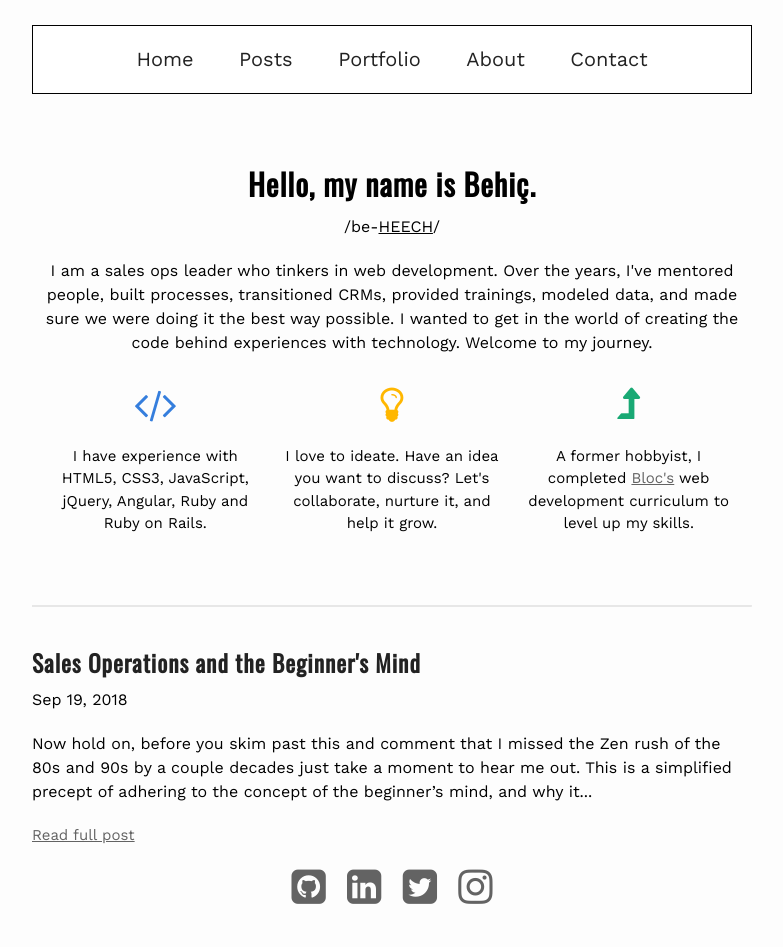
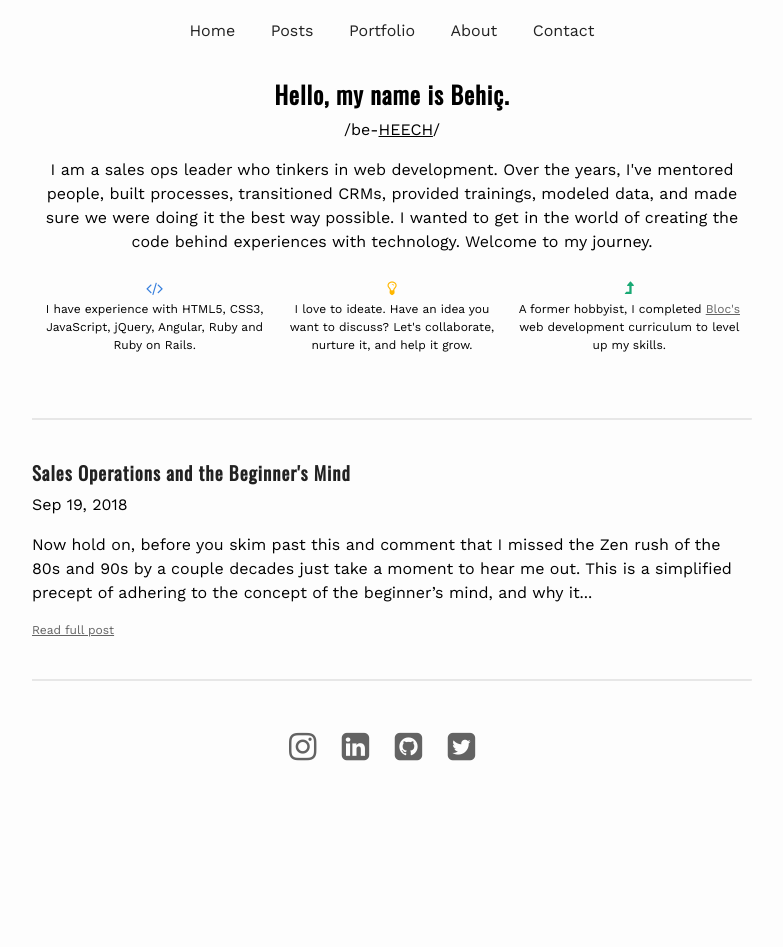
Before and after one commit to behica/behica.github.io, a Jekyll site: the page built from index.html, in a window 1280 px wide. Shown: the whole page, without its empty margins (248-1031 px from the left). Built offline with Jekyll 4.4.1, drawn with Linux system fonts in a browser that asks for light colours; nearby versions of some CDN libraries; some web fonts are replaced; after the commit the page ends 900 px from its top, so only the background shows below that.

Commit message:
Updated menu system and font sizes

```diff
--- a/_includes/footer.html
+++ b/_includes/footer.html
@@ -1,6 +1,8 @@
-<div>
+<hr />
+<div class='footer'>
+  <a href="https://www.instagram.com/behicbey/" class="fa fa-instagram"></a>
+  <a href="https://linkedin.com/in/behic" class="fa fa-linkedin-square"></a>
   <a href="https://github.com/behica" class="fa fa-github-square"></a>
-  <a href="https://linkedin.com/in/behic" class="fa fa-linkedin-square"></a>
   <a href="https://twitter.com/behic_bey" class="fa fa-twitter-square"></a>
-  <a href="https://www.instagram.com/behicbey/" class="fa fa-instagram"></a>
 </div>
+<script src="/script.js"></script>
--- a/_includes/header.html
+++ b/_includes/header.html
@@ -1,9 +1,9 @@
-<nav class='nav bg-white'>
-  <ul class='ba'>
-    <li><a href="/">Home</a></li>
-    <li><a href="/posts">Posts</a></li>
-    <li><a href="/portfolio">Portfolio</a></li>
-    <li><a href="/about">About</a></li>
-    <li><a href="/contact">Contact</a></li>
-  </ul>
+<nav class='nav' id='myNav'>
+    <a href="javascript:void(0);" class='icon' id='iconText' onclick="navDisplay()">Menu <i class="fa fa-bars"></i>
+    </a>
+    <a href="/">Home</a>
+    <a href="/posts">Posts</a>
+    <a href="/portfolio">Portfolio</a>
+    <a href="/about">About</a>
+    <a href="/contact">Contact</a>
 </nav>
--- a/_layouts/default.html
+++ b/_layouts/default.html
@@ -3,18 +3,14 @@
 {% include head.html %}
   <body>
     <div class="container">
-      <main class='flex flex-column min-vh-100'>
-        <header class='tc mt1 mb3'>
         {% include header.html %}
-        </header>
-        <section class='fl w-100 flex-auto'>
+      <section class='content'>
         {{ content }}
       </section>
-        <footer class='mb3 tc'>
+      <footer>
         {% include footer.html %}
         {% include analytics.html %}
       </footer>
-      </main>
     </div>
   </body>
 </html>
--- a/_layouts/page.html
+++ b/_layouts/page.html
@@ -5,6 +5,6 @@
   <h1 class="tc">{{ page.title }}</h1>
 {% endif %}
 
-  <article class='flex-auto'>
+  <article>
   {{ content }}
   </article>
--- a/css/main.css
+++ b/css/main.css
@@ -10,23 +10,15 @@
 	-moz-box-sizing: border-box;
 	box-sizing: border-box;
 }
-html {
-	font-size: 18px;
-	overflow-y: scroll;
+html, body {
+	font-size: 1em;
 	background-color: #fdfdfd;
-}
-@media (min-width:768px) {
-	html {
-		font-size: 20px;
-	}
-}
-body {
-  font-size: 1em;
-  line-height: 1.35;
-  font-family: Helvetica, sans-serif;
+	line-height: 1.35;
+  font-family: 'Work sans', sans-serif;
   -webkit-font-smoothing: antialiased;
   text-rendering: optimizeLegibility;
 }
+
 img {
   width: 100%;
   height: auto;
@@ -41,11 +33,12 @@
 }
 
 /* Icons */
-.fa {
-  font-size: 40px;
-  width: 50px;
+.footer .fa {
+  font-size: 2em;
+	padding-right: 20px;
   text-decoration: none;
-  padding-bottom: 1rem;
+	margin-top: 10px;
+  margin-bottom: 10px;
 }
 
 /*
@@ -53,21 +46,117 @@
  */
 
 .container {
-  padding-left: 20px;
-  padding-right: 20px;
+  padding: 20px;
   max-width: 760px;
   margin-right: auto;
   margin-left: auto;
-	/*background-color: white;*/
 }
+
+.content {
+	padding-top: 5%;
+}
+
+footer {
+	margin-top: 5%;
+	margin-bottom: 5%;
+	text-align: center;
+}
+
+/*
+ * Navigation
+ */
+
+.nav {
+	font-family: 'Work Sans', sans-serif;
+	overflow: hidden;
+	margin: auto;
+	width: 100%;
+	text-align: center;
+	background-color: #fdfdfd;
+	transition: top 0.3s;
+}
+
+.nav .icon {
+	display: none;
+}
+
+.nav a {
+	display: inline;
+	text-decoration: none;
+  color: #222;
+	text-align: center;
+	padding: 10px 15px;
+}
+
+/* .nav a:hover {
+	text-decoration: none;
+}
+
+.nav a:before {
+	content: '';
+  position: relative;
+  width: 100%;
+  height: 2px;
+  bottom: 0;
+  left: 0;
+  background-color: #F00;
+  visibility: hidden;
+  -webkit-transform: scaleX(0);
+  transform: scaleX(0);
+  -webkit-transition: all 0.3s ease-in-out 0s;
+  transition: all 0.3s ease-in-out 0s;
+}
+
+.nav a:hover:before {
+  visibility: visible;
+  -webkit-transform: scaleX(1);
+  transform: scaleX(1);
+} */
 
 /*
  * Typography
  */
+ .hello {
+	 margin-top: 0;
+ }
+
+ h1 a, h2 a, h3 a {
+   text-decoration: none;
+   position: relative;
+   color: #222;
+ }
+
+ h1 a:hover {
+ 	text-decoration: none;
+ }
+
+ h1 a:before,
+ h2 a:before,
+ h3 a:before {
+   content: '';
+   position: absolute;
+   width: 100%;
+   height: 2px;
+   bottom: 0;
+   left: 0;
+   background-color: #F00;
+   visibility: hidden;
+   -webkit-transform: scaleX(0);
+   transform: scaleX(0);
+   -webkit-transition: all 0.3s ease-in-out 0s;
+   transition: all 0.3s ease-in-out 0s;
+ }
+
+ h1 a:hover:before,
+ h2 a:hover:before,
+ h3 a:hover:before {
+   visibility: visible;
+   -webkit-transform: scaleX(1);
+   transform: scaleX(1);
+ }
 
 p {
   font-family: 'Work Sans', serif;
-  font-size: 16px;
   line-height: 1.5em;
   margin-top: 0;
 	margin-bottom: 1rem;
@@ -79,14 +168,11 @@
 h4,
 h5,
 h6 {
-  margin-top: 1.5rem;
   margin-bottom: .5rem;
 }
 h1 {
   font-family: 'Oswald', sans-serif;
   letter-spacing: 1px;
-  margin-top: 0px;
-/*  font-size: 1.75rem;*/
 }
 h2 {
   font-family: 'Oswald', sans-serif;
@@ -104,14 +190,14 @@
 }
 ol li,
 ul li {
-  font-family: 'Oswald', sans-serif;
-  font-size: 1 rem;
-  margin: 1em;
+  font-family: 'Open sans', sans-serif;
+  margin: 0.5em;
 }
 blockquote p{
-  border-left: none;
-  font-family: 'Oswald', sans-serif;
-  font-size: 1.5em;
+  border-left: solid 5px #f00;
+	border-top: solid 2px #f00;
+  font-family: 'Open sans', sans-serif;
+  font-size: 1.2em;
   line-height: 1.35;
   padding-left: .75rem;
   padding-right: .75rem;
@@ -134,94 +220,31 @@
 pre {
 	white-space: pre-wrap;
 }
+
 .project {
 	overflow: hidden;
 }
 
 .highlighter-rouge { font-size: .95em; background-color: #f1f1f1; }
 
-pre {
-  white-space: pre-wrap;
+@media screen and (max-width: 600px) {
+	.nav a:not(.icon) {display: none; }
+	.nav a.icon {
+		float: right;
+		display: block;
+		text-decoration: none;
+		padding-bottom: 0;
+	}
 }
 
-/*
- * Navigation
- */
-h1 a, h2 a, h3 a {
-  text-decoration: none;
-  position: relative;
-  color: #222;
+@media screen and (max-width: 600px) {
+	.nav.responsive {position: relative;}
+	.nav.responsive a.icon {
+		position: relative;
+	}
+	.nav.responsive a {
+		float: none;
+		display: block;
+		text-align: right;
+	}
 }
-
-h1 a:hover {
-	text-decoration: none;
-}
-
-h1 a:before,
-h2 a:before,
-h3 a:before {
-  content: '';
-  position: absolute;
-  width: 100%;
-  height: 2px;
-  bottom: 0;
-  left: 0;
-  background-color: #F00;
-  visibility: hidden;
-  -webkit-transform: scaleX(0);
-  transform: scaleX(0);
-  -webkit-transition: all 0.3s ease-in-out 0s;
-  transition: all 0.3s ease-in-out 0s;
-}
-
-h1 a:hover:before,
-h2 a:hover:before,
-h3 a:hover:before {
-  visibility: visible;
-  -webkit-transform: scaleX(1);
-  transform: scaleX(1);
-}
-
-/*.nav {
-  margin-bottom: 40px;
-}*/
-.nav a {
-	text-decoration: none;
-  position: relative;
-  color: #222;
-}
-
-.nav a:hover {
-	text-decoration: none;
-}
-
-.nav a:before {
-	content: '';
-  position: absolute;
-  width: 100%;
-  height: 2px;
-  bottom: 0;
-  left: 0;
-  background-color: #F00;
-  visibility: hidden;
-  -webkit-transform: scaleX(0);
-  transform: scaleX(0);
-  -webkit-transition: all 0.3s ease-in-out 0s;
-  transition: all 0.3s ease-in-out 0s;
-}
-
-.nav a:hover:before {
-  visibility: visible;
-  -webkit-transform: scaleX(1);
-  transform: scaleX(1);
-}
-
-.nav ul {
-	list-style: none;
-	padding-left: 0;
-}
-.nav ul li {
-  font-family: 'Work Sans', sans-serif;
-	/*margin-right: 20px;*/
-	display: inline-block;
-}
--- a/index.html
+++ b/index.html
@@ -4,12 +4,12 @@
 {% assign post = site.posts.first %}
 <article>
   <div class="tc">
-    <h2>Hello, my name is Behiç.</h2>
+    <h2 class="hello">Hello, my name is Behiç.</h2>
     <p>/be-<span class="underline">HEECH</span>/</p>
     <p>I am a sales ops leader who tinkers in web development. Over the years, I've mentored people, built processes, transitioned CRMs, provided trainings, modeled data, and made sure we were doing it the best way possible. I wanted to get in the world of creating the code behind experiences with technology. Welcome to my journey.</p>
   </div>
   <div class="mw9 center">
-  <div class="cf ph1-ns">
+   <div class="cf ph1-ns">
     <div class="fl w-100 w-third-ns pa2 tc">
       <i class="blue fa fa-code"></i>
       <p class="f7">I have experience with HTML5, CSS3, JavaScript, jQuery, Angular, Ruby and Ruby on Rails.</p>
--- /dev/null
+++ b/script.js
@@ -0,0 +1,10 @@
+function navDisplay() {
+  var x = document.getElementById("myNav");
+  if (x.className === "nav") {
+      x.className += " responsive";
+      document.getElementById("iconText").innerHTML = "<i class='fa fa-times'></i>";
+  } else {
+      x.className = "nav";
+      document.getElementById("iconText").innerHTML = "Menu <i class='fa fa-bars'></i>";
+  }
+}
```
Lines whose indentation alone changed are shown as unchanged.
